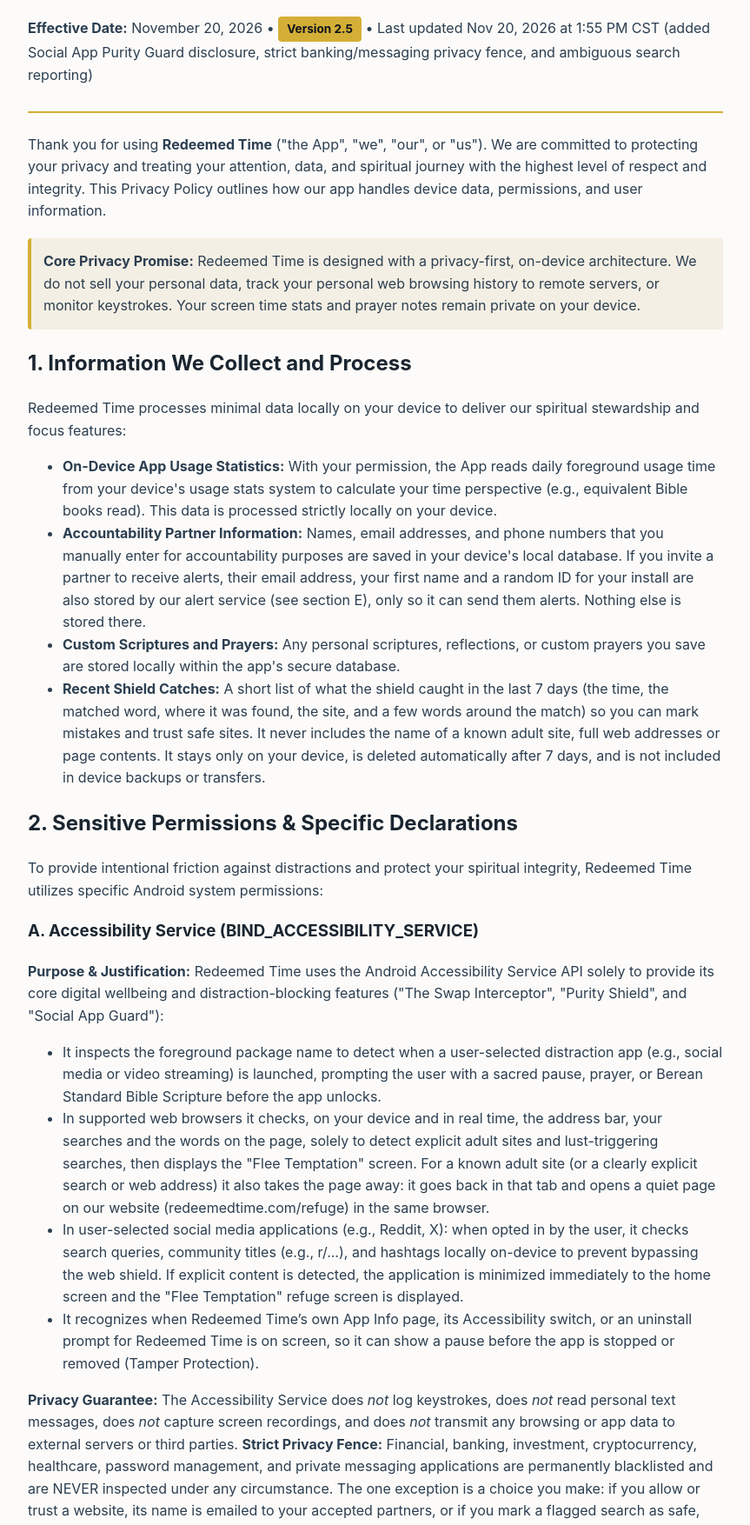
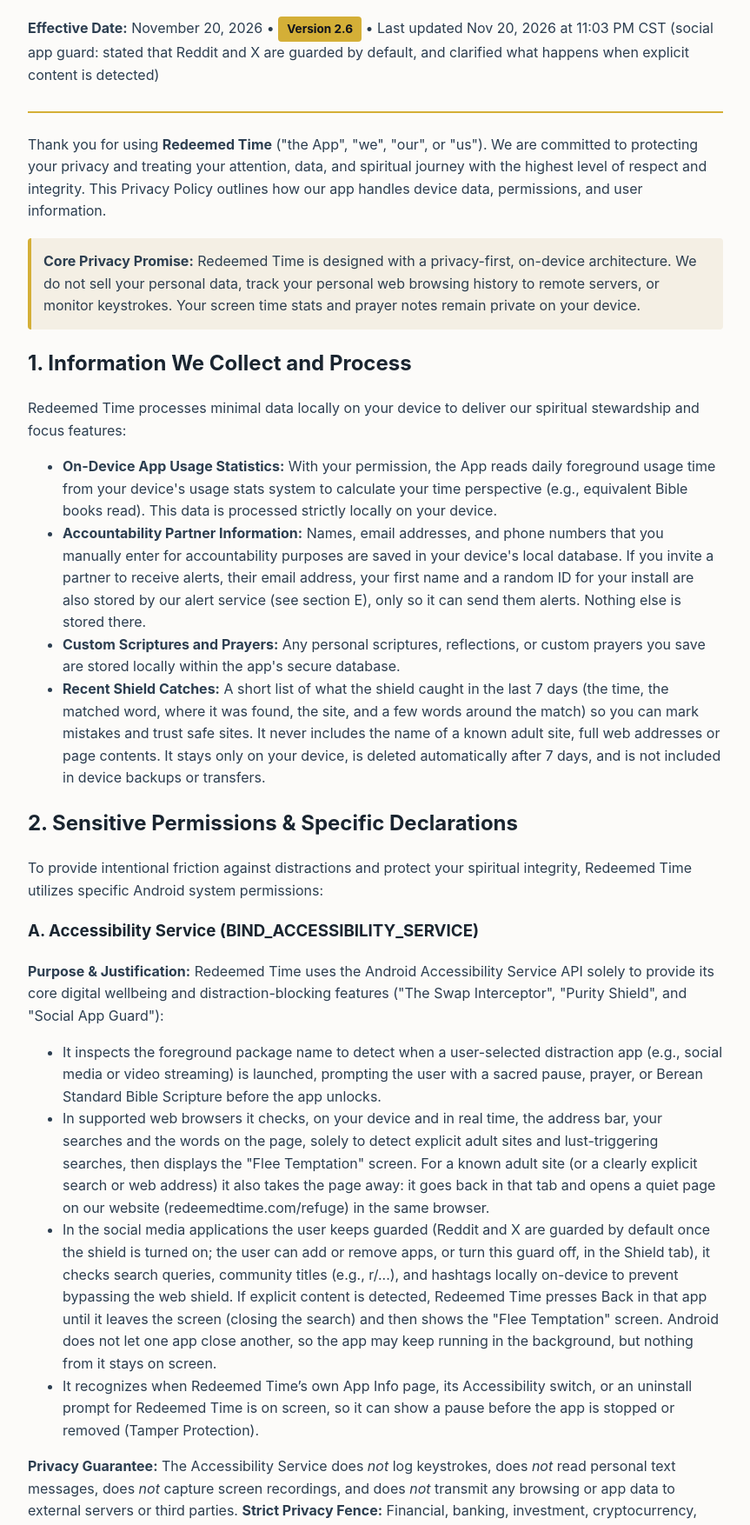
Before and after one commit to PhillHut/redeemed-time-web, a plain HTML site: page privacy.html in a window 1280 px wide. Shown: the part 137-1891 px from the top of the page at 87% size, without its empty margins (208-1071 px from the left). Drawn offline with Linux system fonts and the light colour scheme.

Commit message:
docs(legal): privacy policy v2.6, accurate social app guard wording
- The social app guard isn't opt-in: once the shield is on, Reddit and X are
  guarded by default; users can add/remove apps or turn the guard off in the
  Shield tab. Replaces "user-selected ... when opted in by the user".
- Detected explicit content: Redeemed Time presses Back until the app leaves
  the screen, then shows FLEE. Android doesn't let one app close another, so
  the app may keep running in the background. Replaces "minimized immediately
  to the home screen" (matches Android@60fd2be).
- Version 2.5 -> 2.6, updated Nov 20, 2026 at 11:03 PM CST.

Co-Authored-By: Claude Opus 5.5 <noreply@anthropic.com>

```diff
--- a/privacy.html
+++ b/privacy.html
@@ -45,7 +45,7 @@
     <div class="header">
         <a href="index.html" style="display:inline-block; margin-bottom:12px; color:#d4af37; font-weight:600; text-decoration:none;">&larr; Back to Redeemed Time Home</a>
         <h1>Privacy Policy for Redeemed Time</h1>
-        <p><strong>Effective Date:</strong> November 20, 2026 &bull; <span class="badge">Version 2.5</span> &bull; Last updated Nov 20, 2026 at 1:55 PM CST (added Social App Purity Guard disclosure, strict banking/messaging privacy fence, and ambiguous search reporting)</p>
+        <p><strong>Effective Date:</strong> November 20, 2026 &bull; <span class="badge">Version 2.6</span> &bull; Last updated Nov 20, 2026 at 11:03 PM CST (social app guard: stated that Reddit and X are guarded by default, and clarified what happens when explicit content is detected)</p>
     </div>
 
     <p>Thank you for using <strong>Redeemed Time</strong> ("the App", "we", "our", or "us"). We are committed to protecting your privacy and treating your attention, data, and spiritual journey with the highest level of respect and integrity. This Privacy Policy outlines how our app handles device data, permissions, and user information.</p>
@@ -71,7 +71,7 @@
     <ul>
         <li>It inspects the foreground package name to detect when a user-selected distraction app (e.g., social media or video streaming) is launched, prompting the user with a sacred pause, prayer, or Berean Standard Bible Scripture before the app unlocks.</li>
         <li>In supported web browsers it checks, on your device and in real time, the address bar, your searches and the words on the page, solely to detect explicit adult sites and lust-triggering searches, then displays the "Flee Temptation" screen. For a known adult site (or a clearly explicit search or web address) it also takes the page away: it goes back in that tab and opens a quiet page on our website (redeemedtime.com/refuge) in the same browser.</li>
-        <li>In user-selected social media applications (e.g., Reddit, X): when opted in by the user, it checks search queries, community titles (e.g., r/...), and hashtags locally on-device to prevent bypassing the web shield. If explicit content is detected, the application is minimized immediately to the home screen and the "Flee Temptation" refuge screen is displayed.</li>
+        <li>In the social media applications the user keeps guarded (Reddit and X are guarded by default once the shield is turned on; the user can add or remove apps, or turn this guard off, in the Shield tab), it checks search queries, community titles (e.g., r/...), and hashtags locally on-device to prevent bypassing the web shield. If explicit content is detected, Redeemed Time presses Back in that app until it leaves the screen (closing the search) and then shows the "Flee Temptation" screen. Android does not let one app close another, so the app may keep running in the background, but nothing from it stays on screen.</li>
         <li>It recognizes when Redeemed Time&rsquo;s own App Info page, its Accessibility switch, or an uninstall prompt for Redeemed Time is on screen, so it can show a pause before the app is stopped or removed (Tamper Protection).</li>
     </ul>
     <p><strong>Privacy Guarantee:</strong> The Accessibility Service does <em>not</em> log keystrokes, does <em>not</em> read personal text messages, does <em>not</em> capture screen recordings, and does <em>not</em> transmit any browsing or app data to external servers or third parties. <strong>Strict Privacy Fence:</strong> Financial, banking, investment, cryptocurrency, healthcare, password management, and private messaging applications are permanently blacklisted and are NEVER inspected under any circumstance. The one exception is a choice you make: if you allow or trust a website, its name is emailed to your accepted partners, or if you mark a flagged search as safe, the query is emailed to your accepted partners (see section E).</p>
@@ -110,7 +110,7 @@
 
     <footer style="margin-top: 40px; padding-top: 16px; border-top: 1px solid #e0dacf; font-size: 0.9rem; color: #64748b;">
         <p>&copy; 2026 Redeemed Time. All rights reserved. &bull; <a href="privacy.html" style="color:#b8860b;">Privacy Policy</a> &bull; <a href="terms.html" style="color:#b8860b;">Terms of Service</a></p>
-        <p>Privacy Policy version 2.5 &bull; Last updated Nov 20, 2026 at 1:55 PM CST</p>
+        <p>Privacy Policy version 2.6 &bull; Last updated Nov 20, 2026 at 11:03 PM CST</p>
     </footer>
 
     <!-- Cloudflare Web Analytics --><script type='module' src='https://static.cloudflareinsights.com/beacon.min.js' data-cf-beacon='{"token": "0ee308a269ea49819290a1e232ee87f7"}'></script><!-- End Cloudflare Web Analytics -->
```
